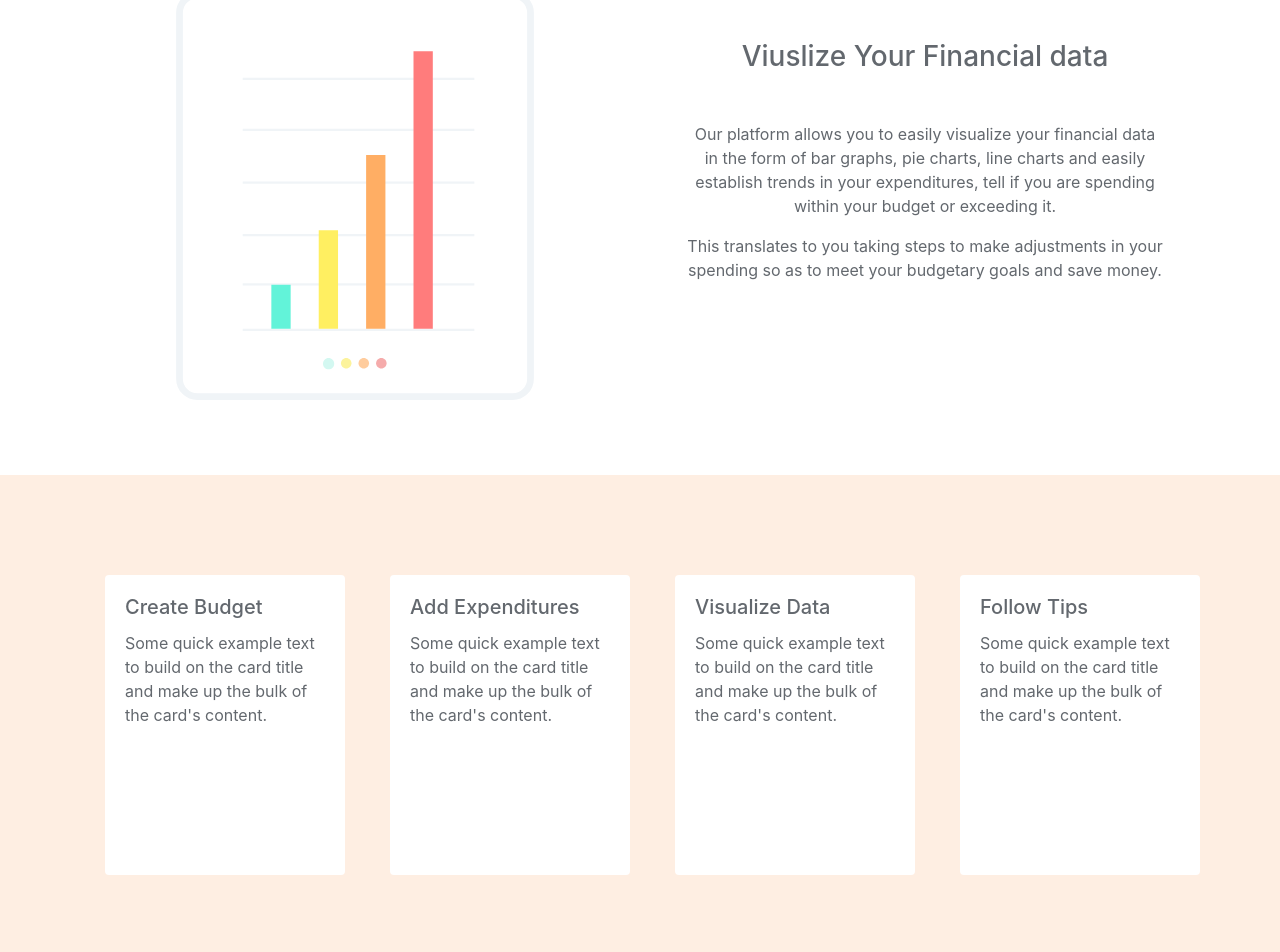
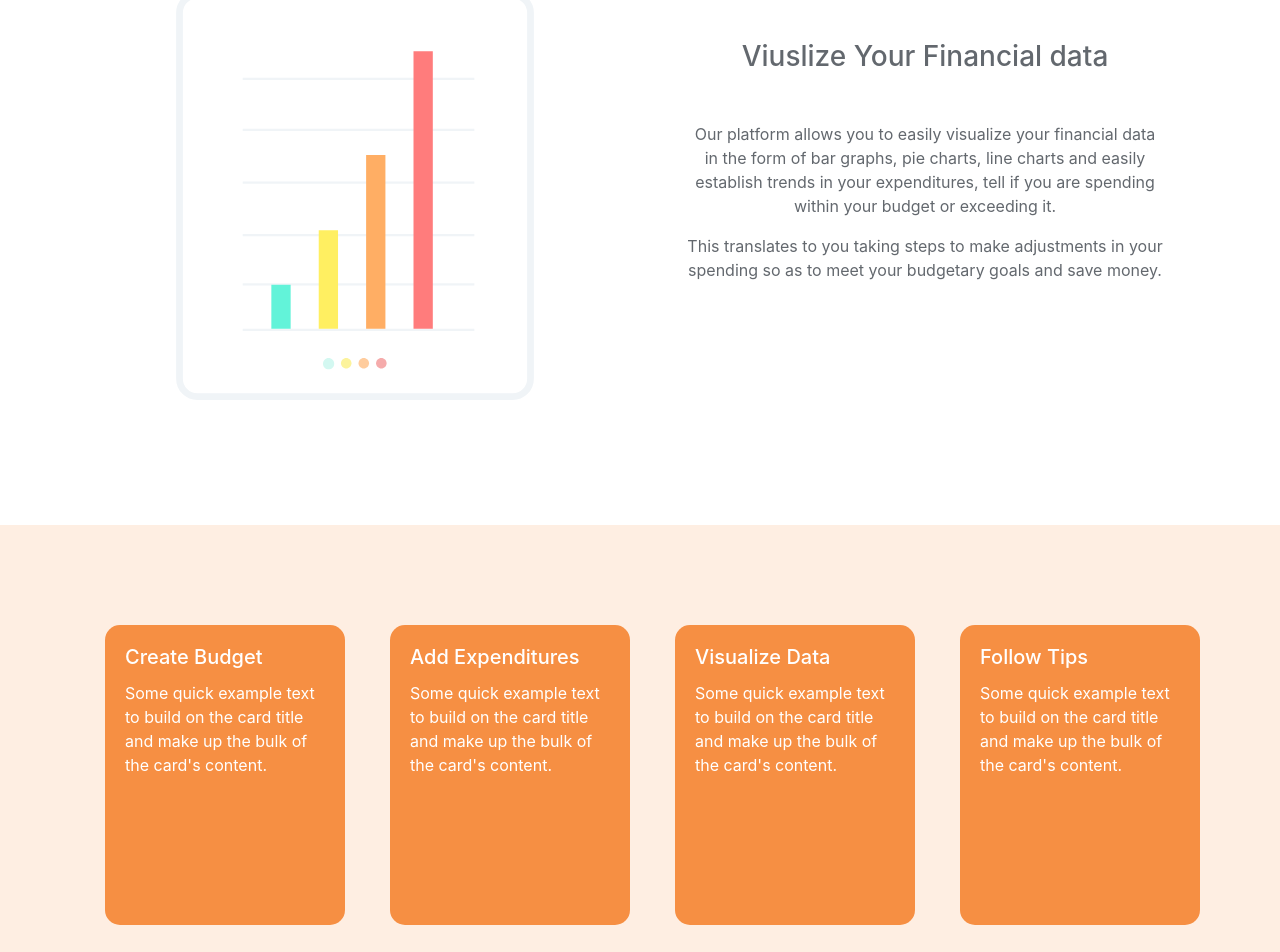
Before and after one commit to Jordan-Rob/FinMate-FE, a React (Create React App) app: page / in a window 1280 px wide. Shown: the part 1411-2363 px from the top of the page. Built offline with nearby package versions, Linux system fonts and the light colour scheme.

Commit message:
added 3rd home page section

```diff
--- a/src/components/Home.js
+++ b/src/components/Home.js
@@ -104,7 +104,7 @@ const Home = () => {
                 </div>
             </div>
 
-            <div style={{ background:'#fff', paddingTop:'105px', paddingBottom:'55px' }}>
+            <div style={{ background:'#fff', paddingTop:'105px', paddingBottom:'105px' }}>
                 <div className='container'>
                     <div className='row'>
                         <div className='col-md-6'>
@@ -132,7 +132,7 @@ const Home = () => {
                 <div className='container' style={{ paddingTop:'100px' }}>
                     <div className='row' >
                         <div className='col-md-3'>
-                            <Card style={{ border:'none', height:'300px', width:'240px', marginLeft:'20px' }}>
+                            <Card style={{ border:'none', height:'300px', width:'240px', marginLeft:'20px', borderRadius:'15px', background:'#F68F43', color:'#fff' }}>
                                 <Card.Body>
                                     <Card.Title>Create Budget</Card.Title>
                                     <Card.Text>
@@ -143,7 +143,7 @@ const Home = () => {
                             </Card>
                         </div>
                         <div className='col-md-3'>
-                            <Card style={{ border:'none', height:'300px', width:'240px', marginLeft:'20px' }}>
+                            <Card style={{ border:'none', height:'300px', width:'240px', marginLeft:'20px', borderRadius:'15px', background:'#F68F43', color:'#fff' }}>
                                 <Card.Body>
                                     <Card.Title>Add Expenditures</Card.Title>
                                     <Card.Text>
@@ -154,7 +154,7 @@ const Home = () => {
                             </Card>
                         </div>
                         <div className='col-md-3'>
-                            <Card style={{ border:'none', height:'300px', width:'240px', marginLeft:'20px' }}>
+                            <Card style={{ border:'none', height:'300px', width:'240px', marginLeft:'20px', borderRadius:'15px', background:'#F68F43', color:'#fff' }}>
                                 <Card.Body>
                                     <Card.Title>Visualize Data</Card.Title>
                                     <Card.Text>
@@ -165,7 +165,7 @@ const Home = () => {
                             </Card>
                         </div>
                         <div className='col-md-3'>
-                            <Card style={{ border:'none', height:'300px', width:'240px', marginLeft:'20px' }}>
+                            <Card style={{ border:'none', height:'300px', width:'240px', marginLeft:'20px', borderRadius:'15px', background:'#F68F43', color:'#fff' }}>
                                 <Card.Body>
                                     <Card.Title>Follow Tips</Card.Title>
                                     <Card.Text>
```
